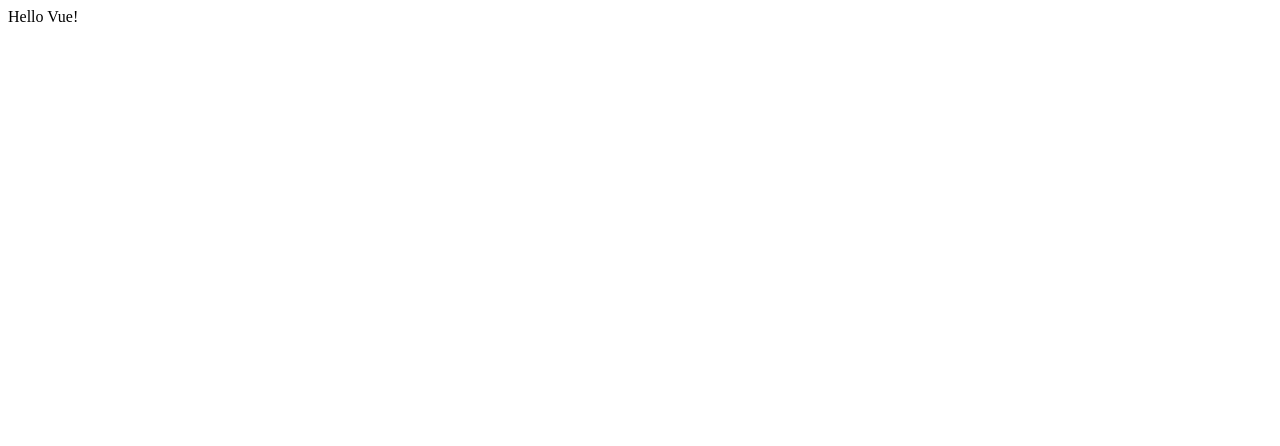
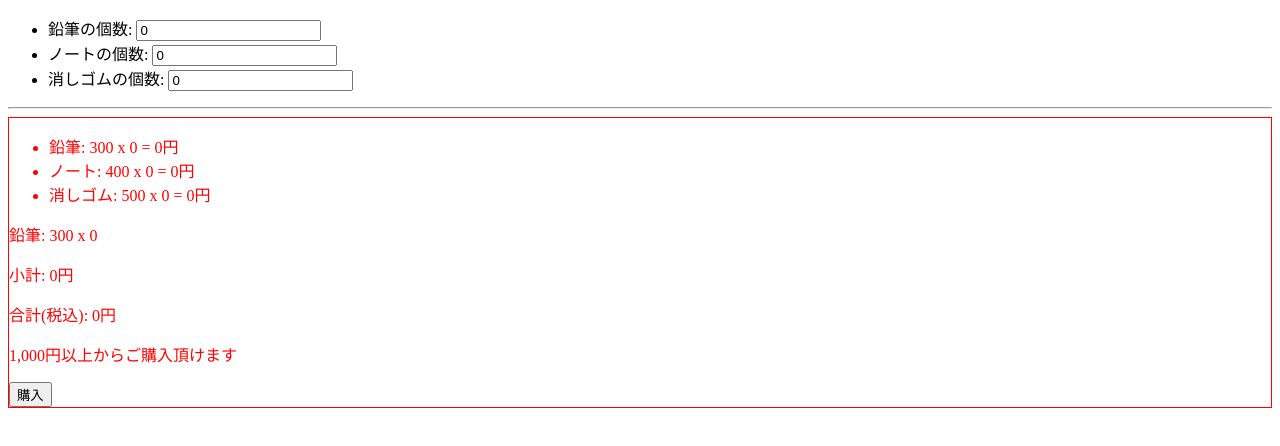
Before and after one commit to NaokiMochizuki/vue_practice, a plain HTML site: page index.html in a window 1280 px wide. Drawn offline with nearby package versions, Linux system fonts and the light colour scheme.

Commit message:
2章完了

```diff
--- a/index.html
+++ b/index.html
@@ -1,14 +1,26 @@
-<html>
-  <head>
-    <!-- CDN経由でvueの読み込み -->
-    <script src="https://cdn.jsdelivr.net/npm/vue/dist/vue.js"></script>
-
-  </head>
-  <body>
-    <div id="app">
-      <!-- {{}} でコンポーネント内のデータを展開 -->
-      {{ message }}
-    </div>
-    <script src="index.js"></script>
-  </body>
-</html>
+<!DOCTYPE html>
+<title>Vue.js sample sec2</title>
+<script src="https://unpkg.com/vue@2.5.17"></script>
+<div id="app">
+  <ul>
+    <li v-for="item in items" v-bind:key="item.name">
+      {{ item.name }}の個数: <input type="number" v-model="item.quantity" min=0>
+    </li>
+  </ul>
+  <hr>
+  <div v-bind:style="errorMessageStyle">
+    <ul>
+      <li v-for="item in items" v-bind:key="item.name">
+        {{ item.name }}: {{ item.price }} x {{ item.quantity }} = {{ item.price * item.quantity | numberWithDelimiter }}円
+      </li>
+    </ul>
+    <p>{{ items[0].name }}: {{ items[0].price }} x {{ items[0].quantity }}</p>
+    <p>小計: {{ totalPrice | numberWithDelimiter }}円</p>
+    <p>合計(税込): {{ totalPriceWithTax | numberWithDelimiter }}円</p>
+    <p v-show="!canBuy">
+      {{ 1000 | numberWithDelimiter }}円以上からご購入頂けます
+    </p>
+    <button v-bind:desabled="!canBuy" v-on:click="doBuy">購入</button>
+  </div>
+</div>
+<script src='index.js'></script>
--- a/index.js
+++ b/index.js
@@ -1,9 +1,60 @@
-// vueコンポーネントの作成
-// el: でDOM要素の指定
-// data: でコンポーネント内のデータを定義
-var app = new Vue({
-  el: '#app',
+var items = [
+  {
+    name: '鉛筆',
+    price: 300,
+    quantity: 0
+  },
+  {
+    name: 'ノート',
+    price: 400,
+    quantity: 0
+  },
+  {
+    name: '消しゴム',
+    price: 500,
+    quantity: 0
+  }
+]
+
+var vm = new Vue({
+  el: "#app",
   data: {
-    message: 'Hello Vue!'
+    items: items
+  },
+  filters: {
+    numberWithDelimiter: function(value){
+      if(!value){
+        return '0'
+      }
+      return value.toString().replace(/(\d)(?=(\d{3})+$)/g, '$1,')
+    }
+  },
+  methods: {
+    doBuy: function(){
+      alert(this.totalPriceWithTax + '円以上のお買い上げ')
+      this.items.forEach(function(item){
+        item.quantity = 0
+      })
+    }
+  },
+  computed: {
+    totalPrice: function(){
+      return this.items.reduce(function(sum, item){
+        return sum + (item.price * item.quantity)
+      }, 0)
+    },
+    totalPriceWithTax: function(){
+      return Math.floor(this.totalPrice * 1.08)
+    },
+    canBuy: function(){
+      return this.totalPrice >= 1000
+    },
+    errorMessageStyle: function(){
+      return{
+        border: this.canBuy ? '' : '1px solid red',
+        color: this.canBuy ? '' : 'red'
+      }
+    }
   }
 })
+window.vm = vm
```
